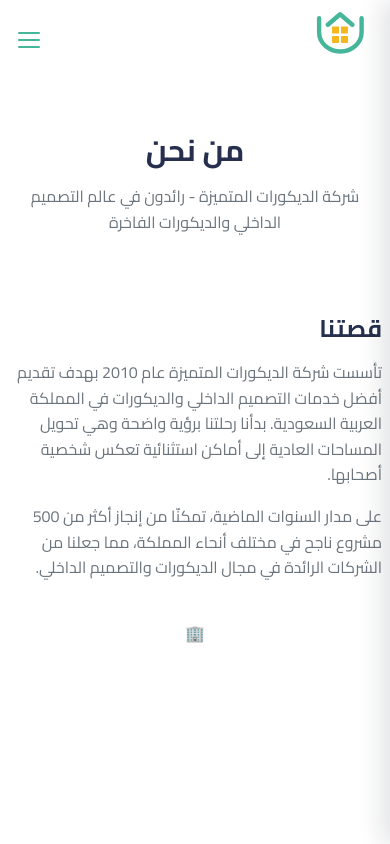
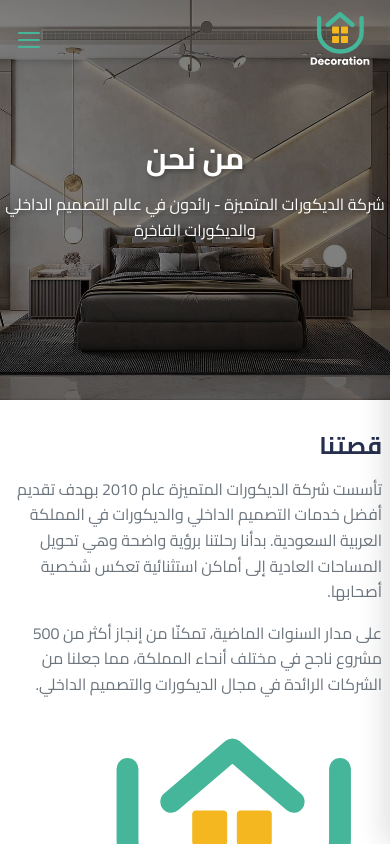
Before and after one commit to ATN20222/decorations, a React (Vite) app: page /about in a window 390 px wide. Shown: the top 844 px of the page. Built offline with nearby package versions, Linux system fonts and the light colour scheme.

Commit message:
first about section

```diff
--- a/src/App.css
+++ b/src/App.css
@@ -69,6 +69,7 @@ main {
 .nav-c .nav-link{
   color: var(--dark-gray);
 }
+
 .navbar-content{
   border-radius: 50px;
   padding:10px 20px;
--- a/src/App.jsx
+++ b/src/App.jsx
@@ -1,7 +1,7 @@
 import { BrowserRouter as Router, Routes, Route } from 'react-router-dom'
 import Header from './components/Header'
 import Footer from './components/Footer'
-import About from './pages/About'
+import About from './pages/About/About'
 import Contact from './pages/Contact'
 import './App.css'
 import Home from './pages/Home/Home'
--- a/src/components/Header.jsx
+++ b/src/components/Header.jsx
@@ -37,7 +37,10 @@ const Header = () => {
   }, [isMenuOpen])
 
   return (
-    <header className={`navbar ${location.pathname !== '/' ? 'nav-c' : '' } ${isScrolled ? 'is-scrolled' : ''}`}
+    <header className={`navbar
+      {(location.pathname !== '/' && location.pathname !== '/about') ? 'nav-c' : '' }
+      ${isScrolled ? 'is-scrolled' : ''}
+      `}
     data-aos="fade-down" data-aos-duration="1000" data-aos-delay="100"
     >
       <div className="navbar-content">
--- /dev/null
+++ b/src/pages/About/About.css
@@ -0,0 +1,43 @@
+.about-page-header{
+    background-image: url('../../assets/services2.jpg');
+    background-size: cover;
+    background-position:center;
+    background-repeat: no-repeat;
+    display: flex;
+    align-items: center;
+    justify-content: center;
+    color: var(--white);
+    text-align: center;
+    min-height: 600px;
+    background-blend-mode: darken;
+    background-color: rgba(0, 0, 0, 0.5);
+
+}
+.about-page-header h1{
+    color: var(--white);
+    font-size: var(--font-size-5xl);
+    font-weight: 700;
+    text-shadow: 2px 2px 4px rgba(0, 0, 0, 0.3);
+}
+.about-page-header p{
+    color: var(--white);
+    font-size: var(--font-size-xl);
+    font-weight: 400;
+    text-shadow: 2px 2px 4px rgba(0, 0, 0, 0.3);
+
+}
+.about-page .service-image img{
+    width: 100%;
+    max-height: 300px;
+}
+@media (max-width: 768px) {
+    .about-page-header{
+        min-height: 400px;
+    }
+    .about-page-header h1{
+        font-size: var(--font-size-3xl);
+    }
+    .about-page-header p{
+        font-size: var(--font-size-base);
+    }
+}
--- a/src/pages/About.jsx
+++ b/src/pages/About/About.jsx
@@ -1,8 +1,11 @@
+import './About.css'
+import logo from '../../assets/Logo-Decoration.svg'
+
 const About = () => {
   return (
-    <div className="container padding-top">
+    <div className="about-page">
       {/* Page Header */}
-      <section className="section">
+      <section className="section about-page-header">
         <div className="text-center">
           <h1>من نحن</h1>
           <p className="text-gray">
@@ -11,6 +14,7 @@ const About = () => {
         </div>
       </section>
 
+      <div className="container">
       {/* Company Story */}
         <section className="section">
           <div className="grid grid-2">
@@ -29,13 +33,12 @@ const About = () => {
               </p>
             </div>
             <div className="text-center">
-            <div className="service-image" style={{ width: '100%', height: '300px', margin: '0 auto' }}>
-              🏢
+              <div className="service-image">
+                <img src={logo} alt="لوجو الشركة" width="100%"  />
               </div>
             </div>
           </div>
         </section>
-
  {/* Mission & Vision */}
       <section className="section bg-light">
         <div className="grid grid-2">
@@ -158,6 +161,12 @@ const About = () => {
           </div>
         </div>
       </section>
+
+
+      </div>
+
+
+
     </div>
   )
 }
```
Lines whose indentation alone changed are shown as unchanged.
